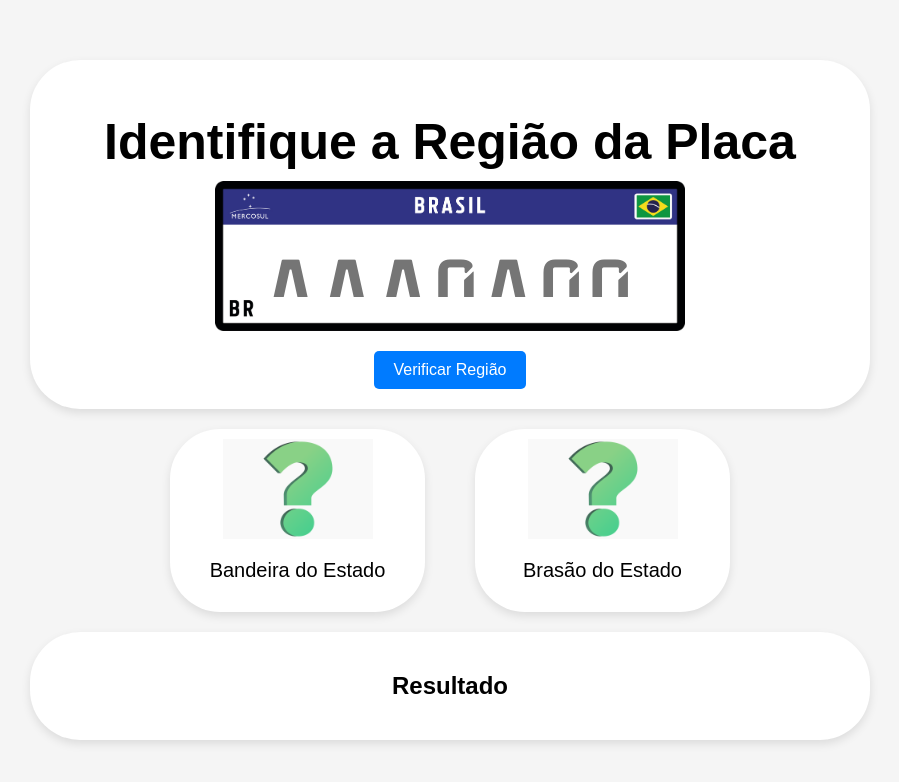
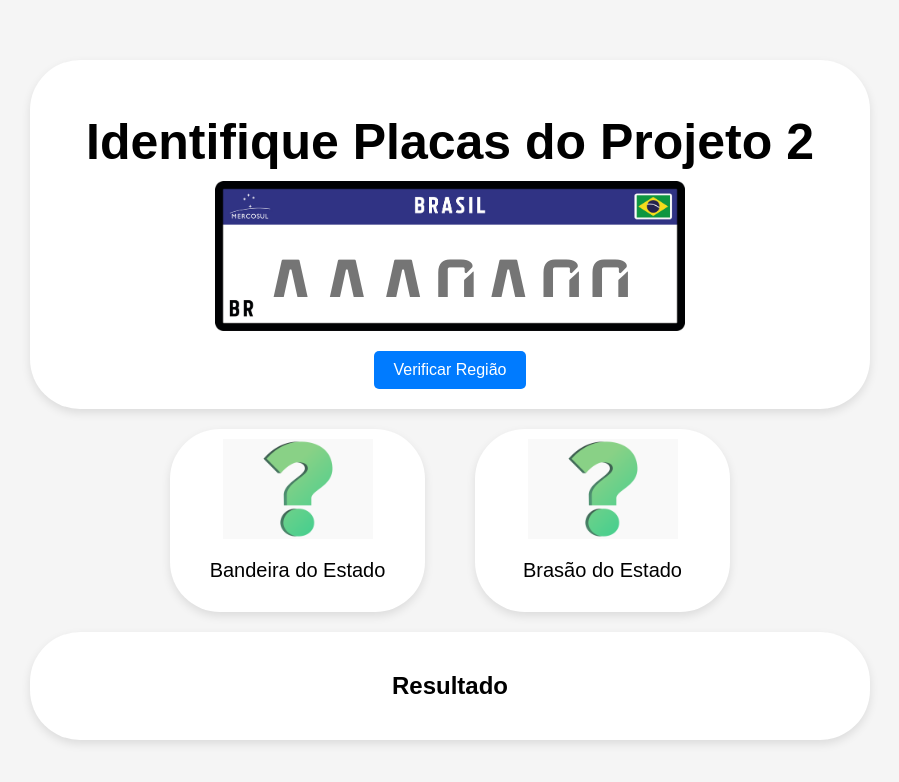
Before and after one commit to Ironnia/PlacasDiscreta, a plain HTML site: page index.html in a window 1280 px wide. Shown: the whole page, without its empty margins (190-1089 px from the left). Drawn offline with Linux system fonts and the light colour scheme.

Commit message:
Add files via upload

```diff
--- a/index.html
+++ b/index.html
@@ -10,7 +10,7 @@
     <div class="container">
 
         <div class="card">
-            <h1>Identifique a Região da Placa</h1>
+            <h1>Identifique Placas do Projeto 2</h1>
             <div class="plate-container">
                 <input type="text" id="placa-input" maxlength="7" placeholder="AAA0A00" class="placa-input">
             </div>
```
